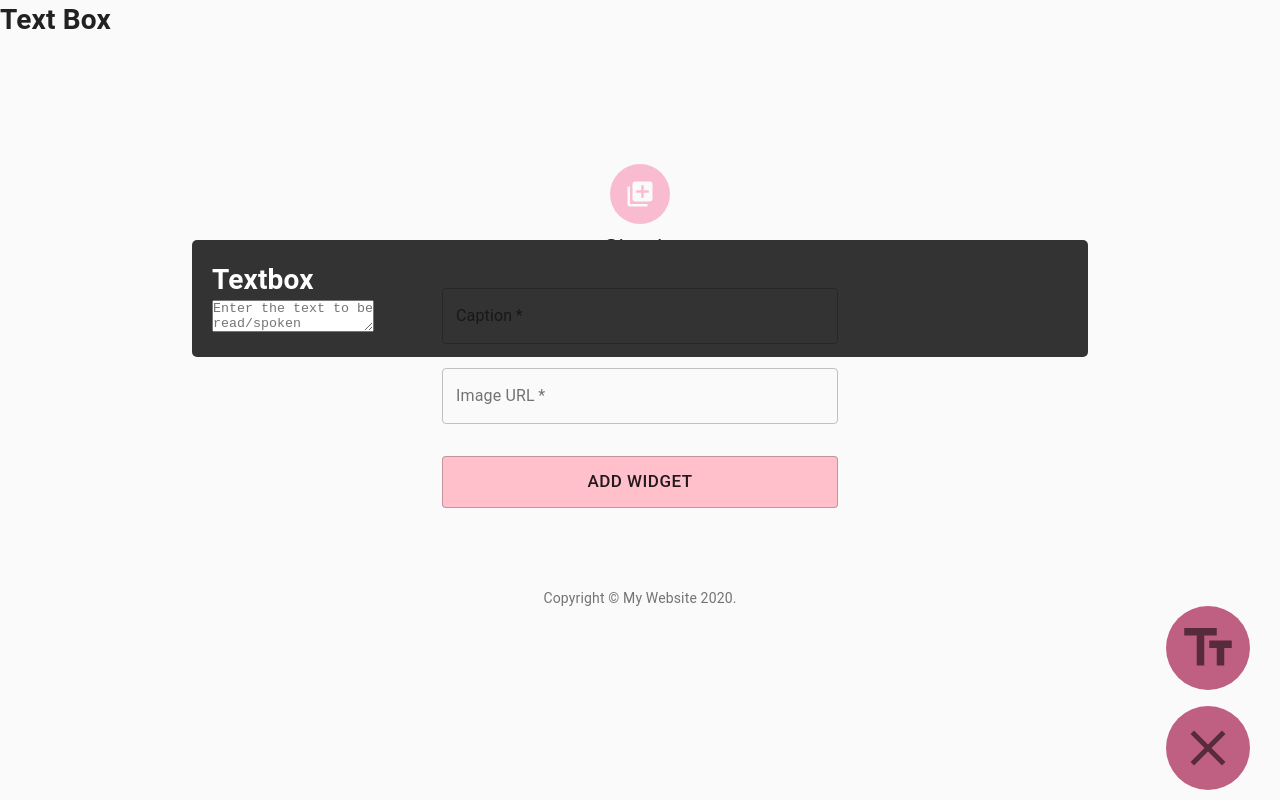
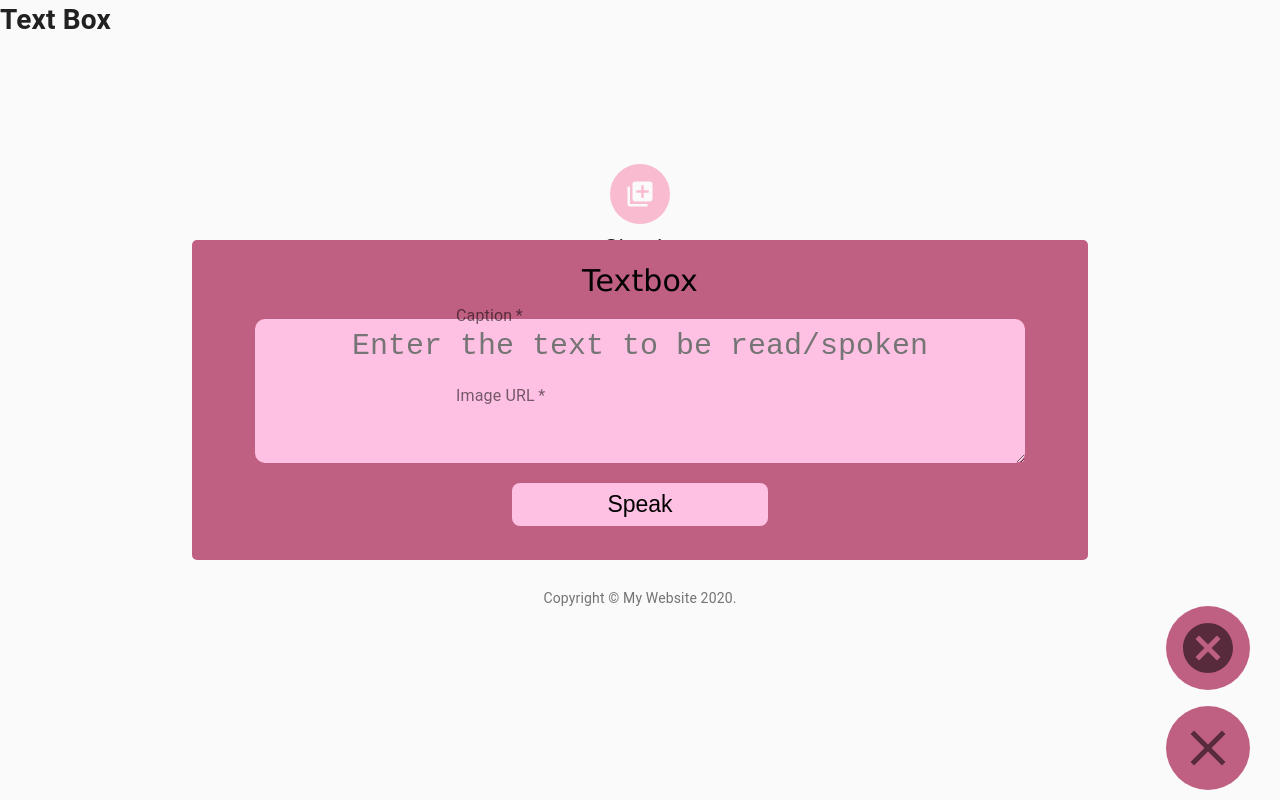
Before and after one commit to Abhishek-Shukla-github/Speaker, a React (Create React App) app: page / in a window 1280 px wide. Both pictures are taken after a click on the button 1208 px from the left and 648 px from the top of the page. Built offline with nearby package versions, Linux system fonts and the light colour scheme.

Commit message:
Style the textbox

```diff
--- a/src/components/TextBox/TextBox.js
+++ b/src/components/TextBox/TextBox.js
@@ -5,20 +5,16 @@ import "./styles.css"
 export default function TextBox({display}) {
     return (
         <div>
+            {display &&
             <div className="text-box show fade">
-            <h1>Textbox</h1>
-                {display && <TextareaAutosize
-                    aria-label="maximum height"
-                    placeholder="Enter the text to be read/spoken"
-            />}
+            <h1 className="title">Textbox</h1>
+            <TextareaAutosize className="text-area"
+                aria-label="Textbox"
+                placeholder="Enter the text to be read/spoken"
+            />
+            <button className="speak-button">Speak</button>
             </div>
-            <div className="text-box">
-            <h1>Textbox</h1>
-                {display && <TextareaAutosize
-                    aria-label="maximum height"
-                    placeholder="Enter the text to be read/spoken"
-            />}
-            </div>
+            }
         </div>
     )
 }
--- a/src/components/TextBox/styles.css
+++ b/src/components/TextBox/styles.css
@@ -4,17 +4,26 @@
   top: 30%;
   left: 50%;
   transform: translate(-50%, -800px);
-  background-color: #333;
+  background-color: #bf5f82;
   color: white;
   padding: 20px;
   border-radius: 5px;
   transition: all 1s ease-in-out;
   backdrop-filter: blur(6px);
+  height: 40vh;
+  margin: auto;
+  color: black;
+  margin: auto !important;
+  display: flex;
 }
 
 .show {
+  justify-content: center;
+  align-items: center;
+  display: block;
   animation: 1s ease-out fadeIn;
   transform: translate(-50%, 0);
+  z-index: 1;
 }
 
 /* .fade {
@@ -31,3 +40,43 @@
     visibility: visible;
   }
 }
+
+.title {
+  justify-content: center;
+  align-items: center;
+  display: block;
+  text-align: center;
+  margin-bottom: 1rem;
+  font-size: 30px;
+  font-family: "Lucida Sans", "Lucida Sans Regular", "Lucida Grande",
+    "Lucida Sans Unicode", Geneva, Verdana, sans-serif;
+  font-weight: 300;
+}
+
+.text-area {
+  justify-content: center;
+  align-items: center;
+  display: block;
+  height: 18vh !important;
+  width: 90% !important;
+  text-align: center !important;
+  margin: auto !important ;
+  z-index: 1;
+  background-color: #ffc1e3;
+  border: none;
+  font-size: 30px;
+  border-radius: 10px;
+  padding: 10px;
+}
+
+.speak-button {
+  display: block;
+  margin: auto;
+  margin-top: 20px;
+  padding: 8px;
+  font-size: 23px;
+  width: 30%;
+  border-radius: 8px;
+  border: none;
+  background-color: #ffc1e3;
+}
--- a/src/components/TextBoxButton/TextBoxButton.js
+++ b/src/components/TextBoxButton/TextBoxButton.js
@@ -1,6 +1,7 @@
 import React, { useState,useEffect } from "react";
 import {IconButton,TextareaAutosize} from "@material-ui/core";
 import TextFieldsIcon from '@material-ui/icons/TextFields';
+import CancelIcon from '@material-ui/icons/Cancel';
 import "./styles.css";
 import TextBox from "../TextBox/TextBox";
 
@@ -14,7 +15,7 @@ const TextBoxButton=()=>{
             </div>
             <div className="buttonWrap">
                 <IconButton aria-label="text" className="button" onClick={()=>toggleTextbox(!textbox)}>
-                    <TextFieldsIcon style={{fontSize:"60px"}} />
+                    {textbox ? <CancelIcon style={{fontSize:"60px"}} />: <TextFieldsIcon style={{fontSize:"60px"}} /> }
                 </IconButton>
             </div>
                 {textbox && <TextBox display={textbox} /> }
```
